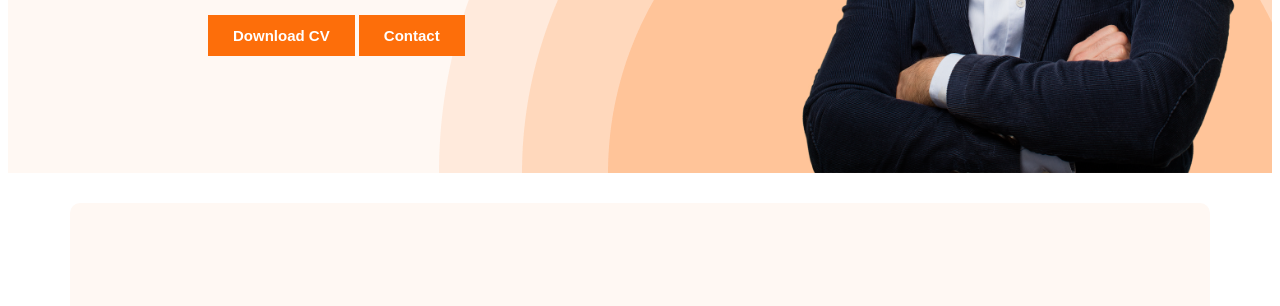
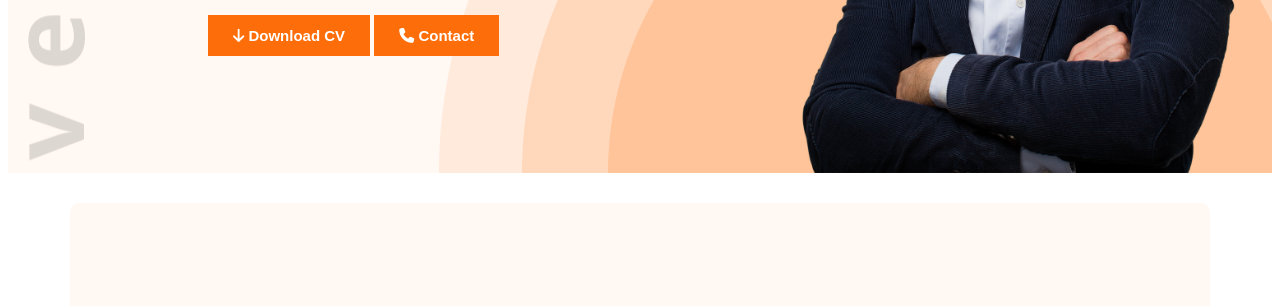
Before and after one commit to Sushanta-Deb/developer-portfolio-page, a plain HTML site: page index.html in a window 1280 px wide. Shown: the part 494-800 px from the top of the page. Drawn offline with nearby package versions, Linux system fonts and the light colour scheme.

Commit message:
updated the header part

```diff
--- a/index.html
+++ b/index.html
@@ -8,6 +8,7 @@
     <link rel="preconnect" href="https://fonts.gstatic.com" crossorigin>
     <link href="https://fonts.googleapis.com/css2?family=Open+Sans:wght@400;700;800&display=swap" rel="stylesheet">
     <link rel="stylesheet" href="style/portfolio.css">
+    <script src="https://kit.fontawesome.com/c01d120f98.js" crossorigin="anonymous"></script>
 </head>
 <body>
     <header class="header">
@@ -24,8 +25,8 @@
                 <h3 class="banner-greeting">Hi, I  am</h3>
                 <h1 class="banner-title">Mary Hardy</h1>
                 <p class="banner-des">Shot what able cold new see hold.Friendly as an betrayed formerly he. Morning because as to society behaved moments.</p>
-                <button class="btn-primary">Download CV</button>
-                <button class="btn-primary">Contact</button>
+                <button class="btn-primary"><i class="fa-solid fa-arrow-down"></i> Download CV</button>
+                <button class="btn-primary"><i class="fa-solid fa-phone"></i> Contact</button>
             </div>
             <img class="profile-pic" src="images/hardy.png" alt="">
         </div>
--- a/style/portfolio.css
+++ b/style/portfolio.css
@@ -40,7 +40,6 @@ ul li a {
 
 .header {
     background-color: #FFF8F3;
-
 }
 
 .banner-content {
@@ -51,9 +50,9 @@ ul li a {
     padding: 30px 30px 0px 200px;
     display: flex;
     align-items: center;
-    background-image: url(../images/header_bg.png);
+    background-image: url("../images/header_bg.png") ,url("../images/developer.png");
     background-repeat: no-repeat;
-    background-position: bottom right;
+    background-position: bottom right, top left;
     justify-content: space-between;
 }
 
```
